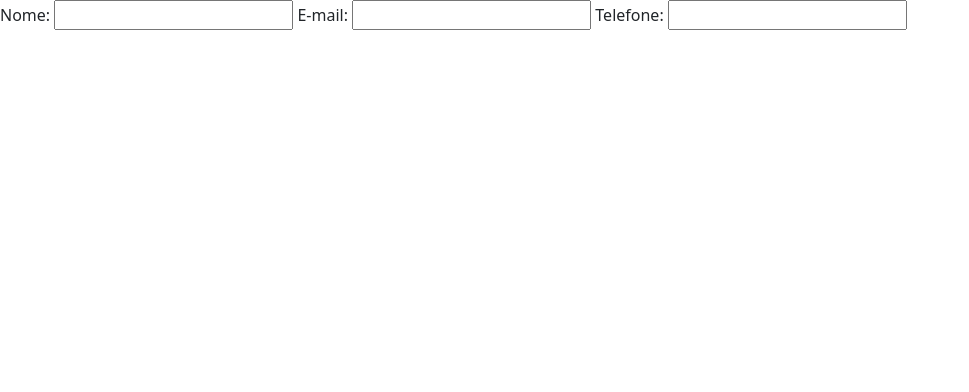
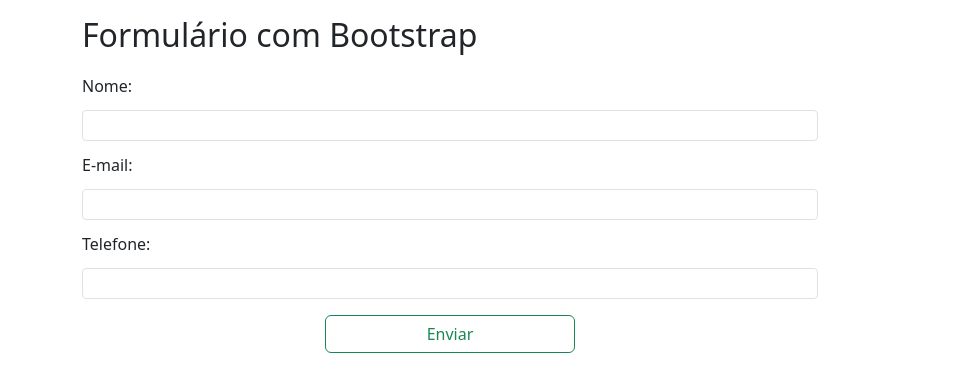
Before and after one commit to carolmeireles/curso_ebac_frontend, a plain HTML site: page index.html in a window 1280 px wide. Shown: the whole page, without its empty margins (0-969 px from the left). Drawn offline with nearby package versions, Linux system fonts and the light colour scheme.

Commit message:
add main.css e bootstrap no form

```diff
--- a/index.html
+++ b/index.html
@@ -5,15 +5,26 @@
     <meta name="viewport" content="width=device-width, initial-scale=1.0">
     <title>Formulário Bootstrap</title>
     <link rel="stylesheet" href="https://cdn.jsdelivr.net/npm/bootstrap@5.3.3/dist/css/bootstrap.min.css" />
+    <link rel="stylesheet" href="main.css" />
 </head>
 <body>
-    <form>
-        <label for="name">Nome:</label>
-        <input type="text" id="name" />
-        <label for="e-mail">E-mail:</label>
-        <input type="email" id="e-mail" />
-        <label for="phone">Telefone:</label>
-        <input type="tel" id="phone" />
-    </form>
+    <div class="container">
+        <div class="row">
+            <div class="col-8">
+                <h2>Formulário com Bootstrap</h2>
+                <form>
+                    <label class="form-label" for="name">Nome:</label>
+                    <input class="form-control form-control-sm" type="text" id="name" />
+                    <label class="form-label" for="e-mail">E-mail:</label>
+                    <input class="form-control form-control-sm" type="email" id="e-mail" />
+                    <label class="form-label" for="phone">Telefone:</label>
+                    <input class="form-control form-control-sm" type="tel" id="phone" />
+                    <div class="col d-flex justify-content-center">
+                        <button class="btn btn-outline-success">Enviar</button>
+                    </div>
+                </form>
+            </div>
+        </div>
+    </div>
 </body>
 </html>
--- /dev/null
+++ b/main.css
@@ -0,0 +1,14 @@
+.container {
+    padding-top: 16px;
+}
+
+label {
+    padding: 4px 0;
+    font-weight: 500;
+    margin-top: 8px;
+}
+
+button {
+    margin-top: 16px;
+    width: 250px;
+}
```
